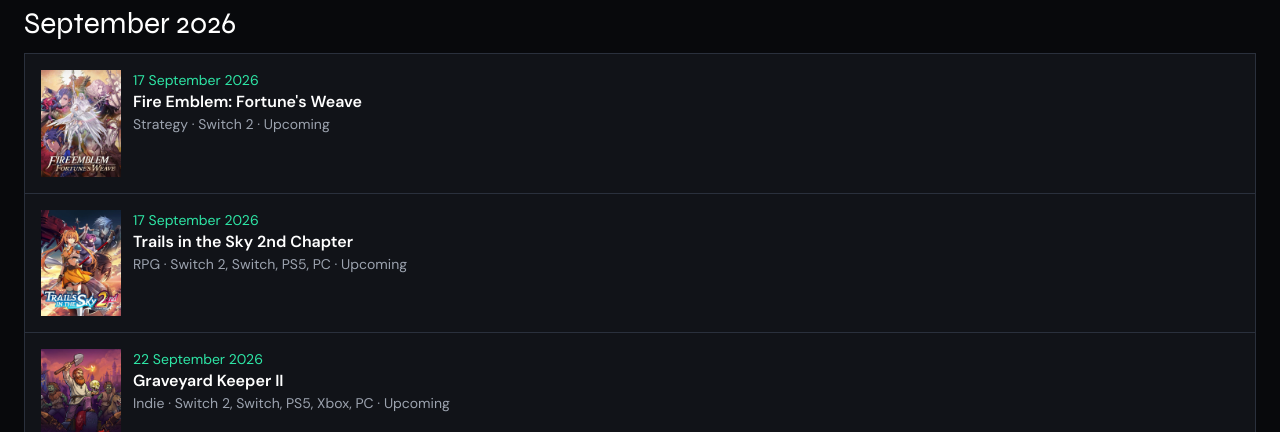
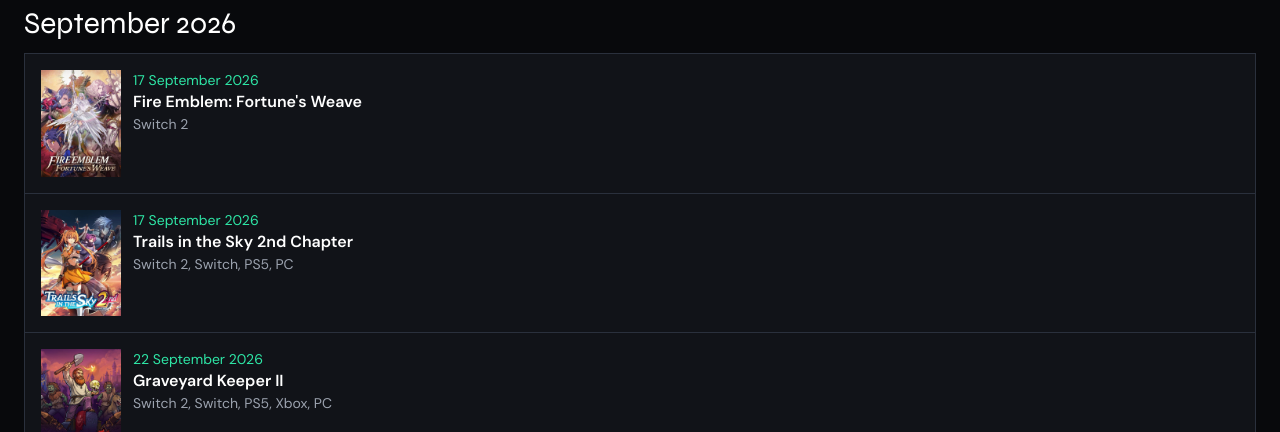
Before and after one commit to asapxcaesar-hub/asapxgaming, a Next.js app: page /releases in a window 1280 px wide. Shown: the part 368-800 px from the top of the page. Built offline with nearby package versions, Linux system fonts and the light colour scheme; no server answers.

Commit message:
Show only date, title, platforms and cover on each release row.
Remove genre, status, review links and Dated release labels from the calendar list.

Co-authored-by: kayvanelsen1 <kayvanelsen1@gmail.com>

```diff
--- a/components/ReleaseCalendar.tsx
+++ b/components/ReleaseCalendar.tsx
@@ -1,10 +1,8 @@
 'use client'
 
 import { useMemo, useState } from 'react'
-import Link from 'next/link'
 import { CoverImage } from '@/components/CoverImage'
 import { EmptyState } from '@/components/EmptyState'
-import { reviews } from '@/content/reviews'
 import { calendarGames, filterGames } from '@/lib/content'
 import { formatDate, formatMonth } from '@/lib/utils'
 
@@ -97,9 +95,7 @@ export function ReleaseCalendar() {
             <section key={key}>
               <h2 className="font-display text-3xl capitalize">{formatMonth(key)}</h2>
               <ul className="mt-3 divide-y divide-line border border-line">
-                {list.map((game) => {
-                  const review = reviews.find((item) => item.gameSlug === game.slug)
-                  return (
+                {list.map((game) => (
                     <li key={game.slug} className="flex gap-3 bg-elevated p-3 md:p-4">
                       <CoverImage
                         src={game.coverImage}
@@ -109,25 +105,11 @@ export function ReleaseCalendar() {
                       />
                       <div className="min-w-0 flex-1">
                         <p className="text-sm text-accent">{formatDate(game.releaseDate)}</p>
-                        {review ? (
-                          <Link href={`/reviews/${review.slug}/`} className="font-semibold hover:text-accent">
-                            {game.title}
-                          </Link>
-                        ) : (
-                          <p className="font-semibold">{game.title}</p>
-                        )}
-                        <p className="text-sm text-muted">
-                          {game.genre} · {game.platforms.join(', ')} · {game.status === 'upcoming' ? 'Upcoming' : 'Out'}
-                        </p>
-                        {review ? (
-                          <Link href={`/reviews/${review.slug}/`} className="mt-1 inline-block text-sm text-accent">
-                            Review
-                          </Link>
-                        ) : null}
+                        <p className="font-semibold">{game.title}</p>
+                        <p className="text-sm text-muted">{game.platforms.join(', ')}</p>
                       </div>
                     </li>
-                  )
-                })}
+                  ))}
               </ul>
             </section>
           )
```
